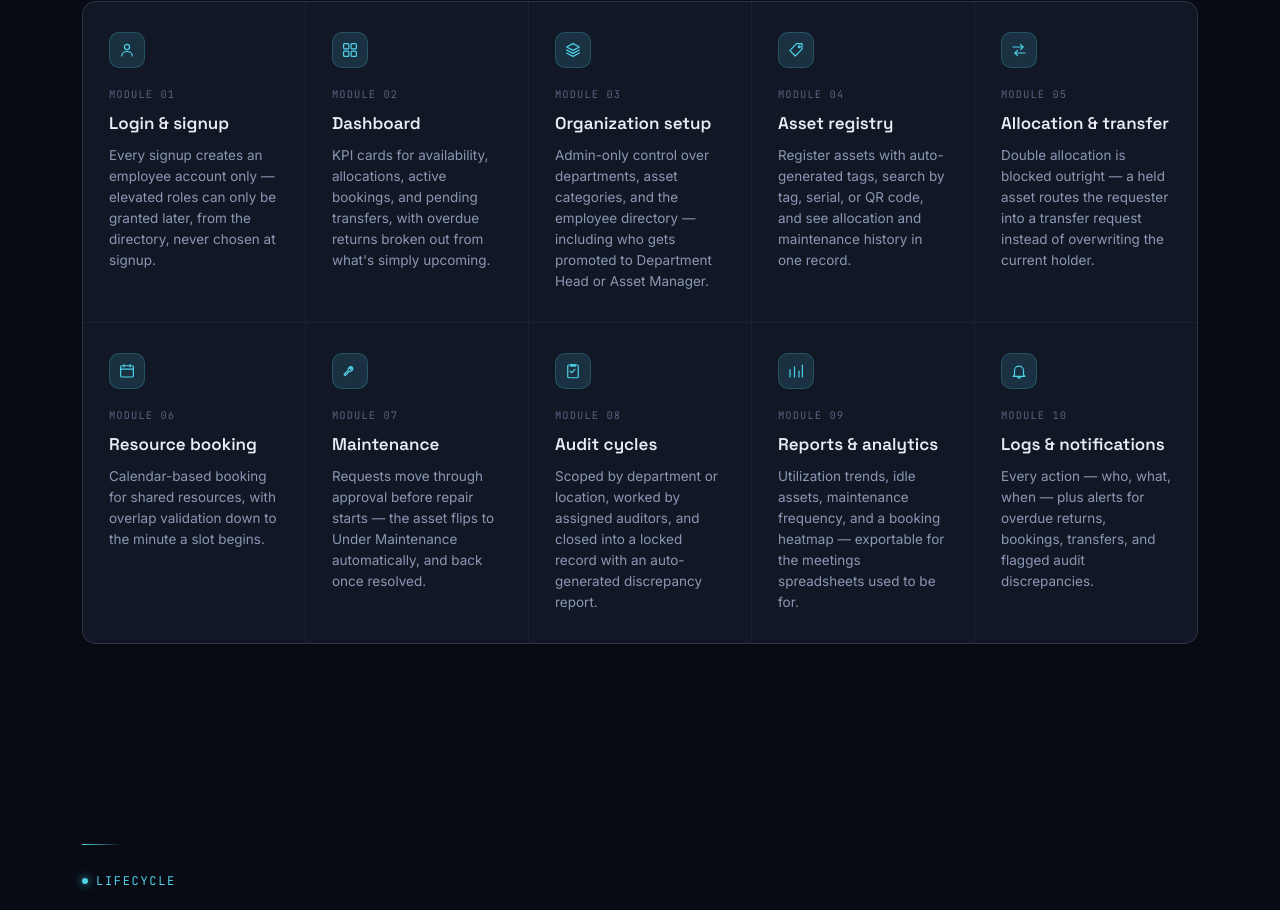
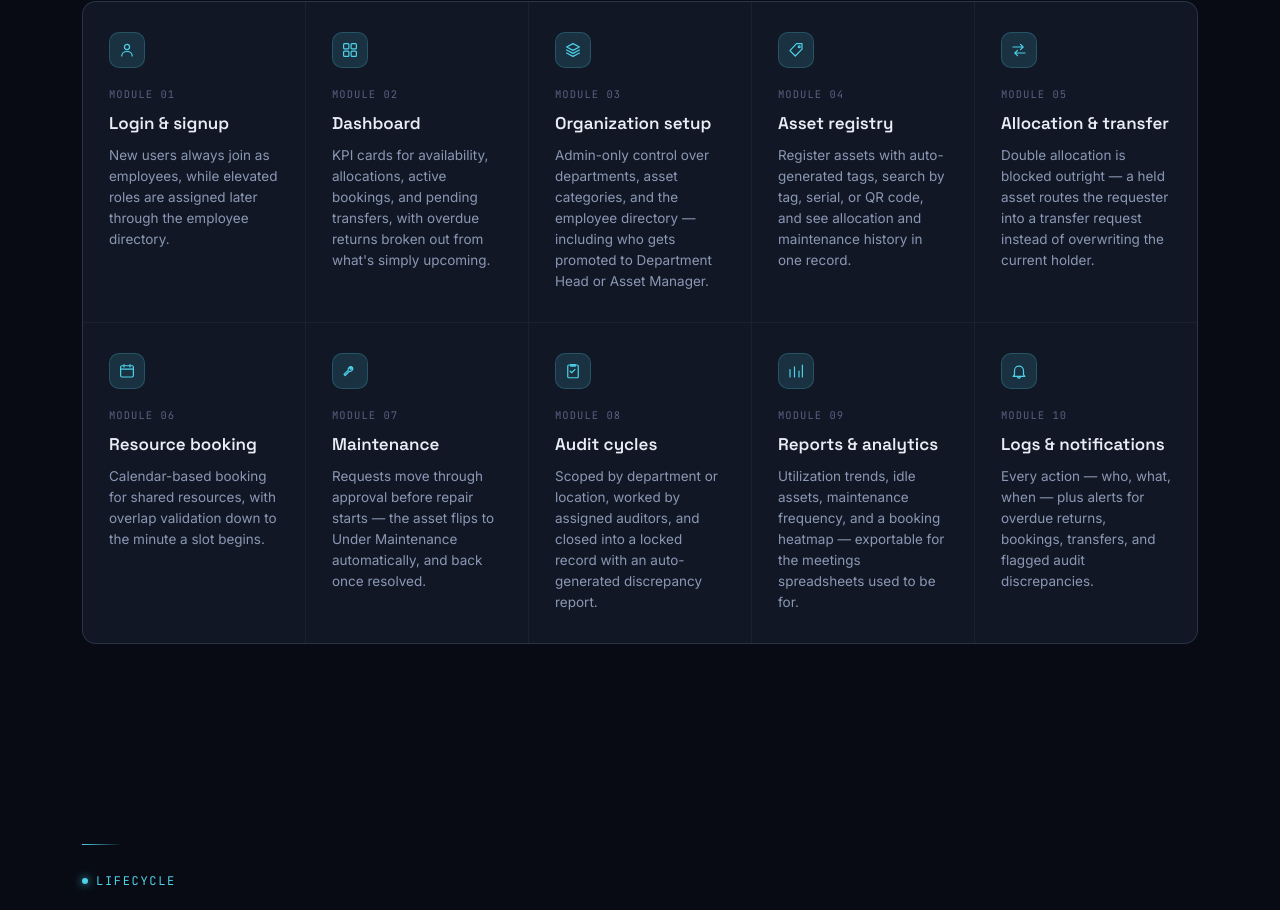
Before and after one commit to vishvamsinh28/OrbitOps, a Next.js app: page / in a window 1280 px wide. Shown: the part 1400-2310 px from the top of the page. Built offline with nearby package versions, Linux system fonts and the light colour scheme.

Commit message:
Update body text for signup information

```diff
--- a/src/app/components/landing/modulesData.js
+++ b/src/app/components/landing/modulesData.js
@@ -3,7 +3,7 @@ export const modules = [
     id: "01",
     icon: "user",
     title: "Login & signup",
-    body: "Every signup creates an employee account only — elevated roles can only be granted later, from the directory, never chosen at signup.",
+    body: "New users always join as employees, while elevated roles are assigned later through the employee directory.",
   },
   {
     id: "02",
```
